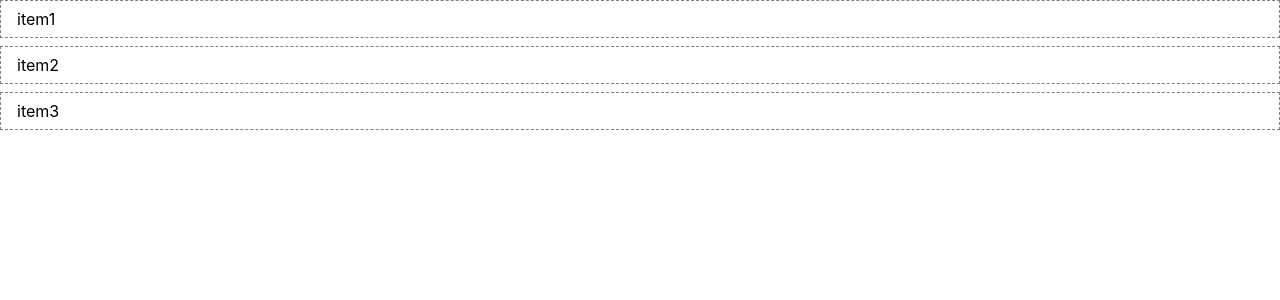
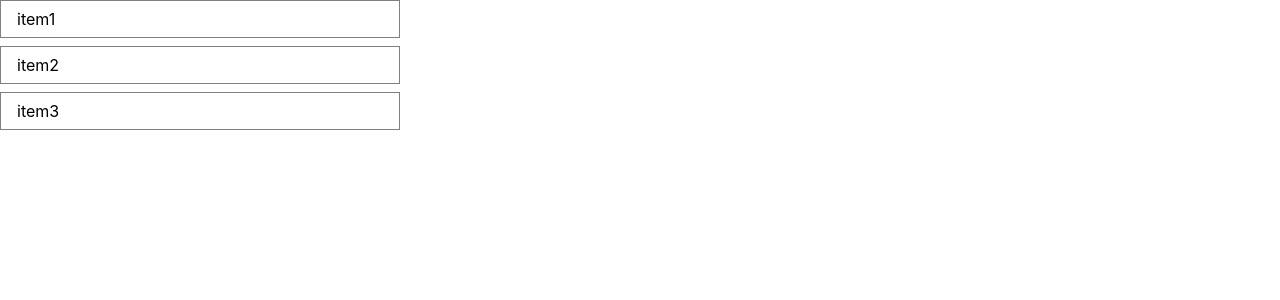
Before and after one commit to miyazi777/react-dnd-sample, a React (Create React App) app: page / in a window 1280 px wide. Shown: the top 300 px of the page. Built offline with nearby package versions, Linux system fonts and the light colour scheme.

Commit message:
いろいろと調整

```diff
--- a/src/Container.jsx
+++ b/src/Container.jsx
@@ -3,34 +3,33 @@ import { useDrag, useDrop } from 'react-dnd';
 import update from 'immutability-helper';
 
 const cardStyle = {
-  border: '1px dashed gray',
+  border: '1px solid gray',
   padding: '0.5rem 1rem',
   marginBottom: '.5rem',
-  backgroundColor: 'white',
   cursor: 'move',
 }
 
-const Card = ({ id, text, index, moveCard}) => {
+const Card = ({ text, index, moveCard}) => {
   const ref = useRef(null);
 
-  const [{ handlerId }, drop] = useDrop({
+  const [, drop] = useDrop({
     accept: 'card',
     collect(monitor) {
-      console.log('drop : ' + monitor.getHandlerId());
-      return {
-        handleId: monitor.getHandlerId(),
-      }
+      console.log('drop');  // dropイベント発生の処理
     },
-    hover(item, monitor) {
+    hover(item, monitor) {  // dragイベント中に自要素の上にdrag中の要素が重なっている時の処理
       if (!ref.current) {
         return;
       }
-      const dragIndex = item.index;
-      const hoverIndex = index;
-      if (dragIndex === hoverIndex) {
+      const dragIndex = item.index; // 現在、ドラッグしている要素のindex
+      const hoverIndex = index;   // 現在、下にある要素のindex
+      if (dragIndex === hoverIndex) { // ドラッグしている要素と下にある要素が同じ場合は何もしない
         return;
       }
-      moveCard(dragIndex, hoverIndex);
+      console.log('hover');
+      console.log('dragIndex ', dragIndex);
+      console.log('hoverIndex', hoverIndex);
+      moveCard(dragIndex, hoverIndex);  // 要素の入れ替え
       item.index = hoverIndex;
     }
   });
@@ -38,19 +37,18 @@ const Card = ({ id, text, index, moveCard}) => {
   const [{ isDragging }, drag] = useDrag({
     type: 'card',
     item: () => {
-      return { id, index };
+      return { index }; // hoverイベントなどで扱いたい要素のプロパティをここで定義
     },
-    collect: (monitor) => {
+    collect: (monitor) => { // dragイベント発生自の処理
       console.log('drag');
       return { isDragging: monitor.isDragging() }
     }
   })
 
-  const opacity = isDragging ? 0 : 1;
-
-  drag(drop(ref));
+  const opacity = isDragging ? 0 : 1; // 要素を掴んだ時に掴んだ要素を半透明にする処理
+  drag(drop(ref));  // dragとdropを同じ要素にする為の処理
   return (
-    <div ref={ref} style={{...cardStyle, opacity}} data-handler-id={handlerId}>
+    <div ref={ref} style={{...cardStyle, opacity}}>
       {text}
     </div>
   )
@@ -63,6 +61,7 @@ export const Container = () => {
     { id: 3, text: 'item3' },
   ]);
 
+  // 要素の入れ替え処理
   const moveCard = useCallback((dragIndex, hoverIndex) => {
     const dragCard = cards[dragIndex];
     setCards(update(cards, {
@@ -73,13 +72,13 @@ export const Container = () => {
     }));
   }, [cards]);
 
-  const renderCard = (card, index) => {
-    return (<Card key={card.id} id={card.id} text={card.text} index={index} moveCard={moveCard} />);
-  }
-
   return (
     <>
-      <div style={{witdh: 400}}>{cards.map((card, i) => renderCard(card, i))}</div>
+      <div style={{width: 400}}>
+        {cards.map((card, index) =>
+          (<Card key={card.id} text={card.text} index={index} moveCard={moveCard} />)
+        )}
+      </div>
     </>
   );
 }
--- a/src/example.js
+++ /dev/null
@@ -1 +0,0 @@
-export { Container as default } from './Container';
```
